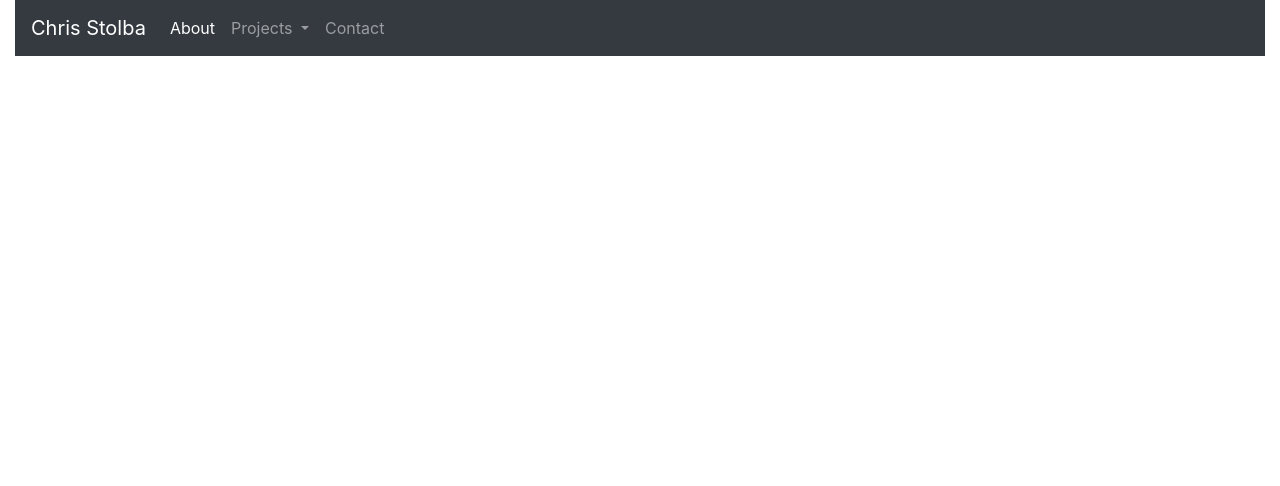
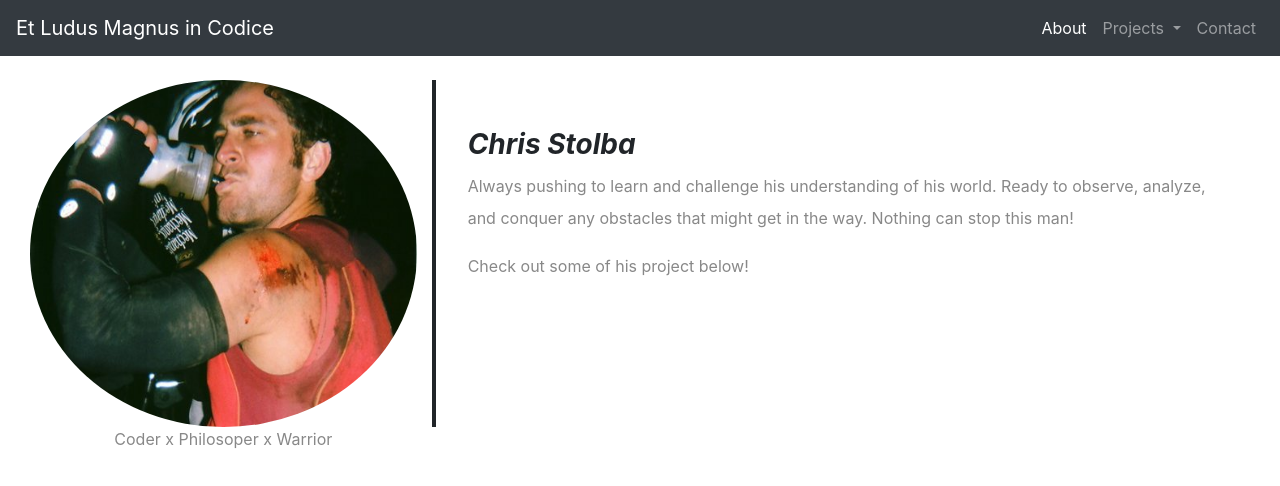
Before and after one commit to chrisstolba/chrisstolba.github.io, a plain HTML site: page index.html in a window 1280 px wide. Drawn offline with nearby package versions, Linux system fonts and the light colour scheme.

Commit message:
About Section Added

```diff
--- a/css/main.css
+++ b/css/main.css
@@ -0,0 +1,32 @@
+
+.about {
+  margin: 4em 0em 1em 0em;
+  padding: 1em 0;
+  position: relative;
+}
+
+.about img {
+  height: 100%;
+  width: 100%;
+  border-radius:50%;
+}
+
+.about span {
+  display: block;
+  color:#888;
+  position:relative;
+}
+
+.about .description {
+  padding:3em 2em 2em 2em;
+  border-left: 4px solid
+}
+
+.about .description h3 {
+  font-weight: bolder;
+}
+
+.about .description p {
+  line-height: 2;
+  color:#888;
+}
--- a/index.html
+++ b/index.html
@@ -11,20 +11,21 @@
     <title>Et Ludus Magnus in Codice - Chris Stolba</title>
     <!-- Bootstrap CSS -->
     <link rel="stylesheet" href="https://stackpath.bootstrapcdn.com/bootstrap/4.1.0/css/bootstrap.min.css" integrity="sha384-9gVQ4dYFwwWSjIDZnLEWnxCjeSWFphJiwGPXr1jddIhOegiu1FwO5qRGvFXOdJZ4" crossorigin="anonymous">
+    <link rel="stylesheet" href="css/main.css" type="text/css">
   </head>
 
   <body>
-    <div class="container-fluid">
-      <nav class="navbar navbar-expand-md navbar-dark bg-dark navbar-fixed-top">
-        <a class="navbar-brand" href="#">Chris Stolba</a>
-        <button class="navbar-toggler" type="button" data-toggle="collapse" data-target="#navbarSupportedContent" aria-controls="navbarSupportedContent" aria-expanded="false" aria-label="Toggle navigation">
-          <span class="navbar-toggler-icon"></span>
-        </button>
 
-        <div class="collapse navbar-collapse" id="navbarSupportedContent">
-        <ul class="navbar-nav mr-auto">
+    <nav class="navbar navbar-expand-md navbar-dark bg-dark fixed-top">
+      <a class="navbar-brand" href="#">Et Ludus Magnus in Codice</a>
+      <button class="navbar-toggler" type="button" data-toggle="collapse" data-target="#navbarSupportedContent" aria-controls="navbarSupportedContent" aria-expanded="false" aria-label="Toggle navigation">
+        <span class="navbar-toggler-icon"></span>
+      </button>
+
+      <div class="collapse navbar-collapse" id="navbarSupportedContent">
+        <ul class="navbar-nav ml-auto">
           <li class="nav-item active">
-            <a class="nav-link" href="#">
+            <a class="nav-link" href="#about">
               About
               <span class="sr-only">
                 (current)
@@ -36,7 +37,7 @@
               Projects
             </a>
             <div class="dropdown-menu" aria-labelledby="navbarDropdown">
-              <a class="dropdown-item" href="#">Project #1</a>
+              <a class="dropdown-item" href="#project1">Project #1</a>
               <a class="dropdown-item" href="#">Project #2</a>
               <a class="dropdown-item" href="#">Project #3</a>
               <a class="dropdown-item" href="#">Project #4</a>
@@ -46,9 +47,26 @@
             <a class="nav-link" href="#">Contact</a>
           </li>
         </ul>
+      </div>
+    </nav>
+
+    <div class="container-fluid">
+
+      <div class="row about">
+        <div class="col-lg-4 col-md-4 col-sm-12 text-center">
+          <img src="images/selfie.jpg" class="img-fluid" id="selfie">
+          <span>Coder x Philosoper x Warrior</span>
         </div>
-      </nav>
+        <div class="col-lg-8 col-md-8 col-sm-12 description">
+          <h3><em>Chris Stolba</em></h3>
+          <p>
+            Always pushing to learn and challenge his understanding of his world. Ready to observe, analyze, and conquer any obstacles that might get in the way. Nothing can stop this man!
+          </p>
+          <p>Check out some of his project below!</p>
+        </div>
+      </div>
     </div>
+
     <div class="scriptLoader">
     <!-- Optional JavaScript -->
     <!-- jQuery first, then Popper.js, then Bootstrap JS -->
```
Also changed, not shown: images/selfie.jpg (added).
